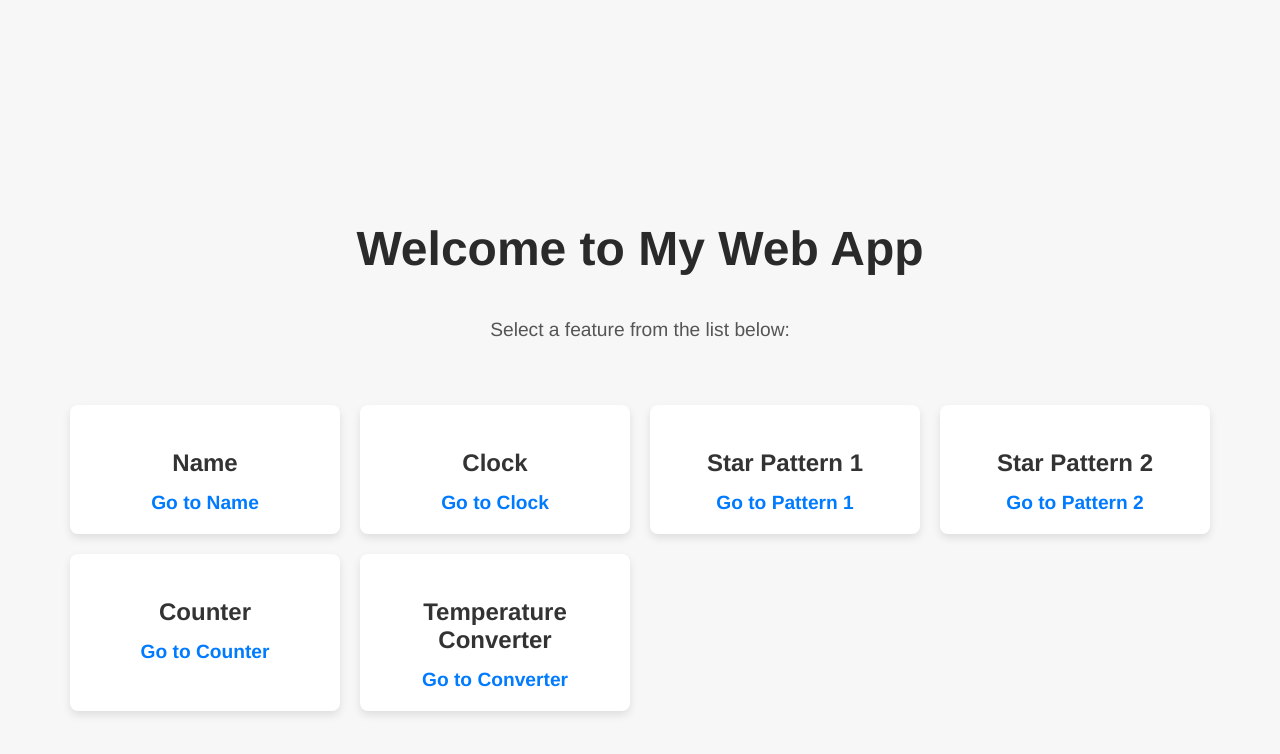
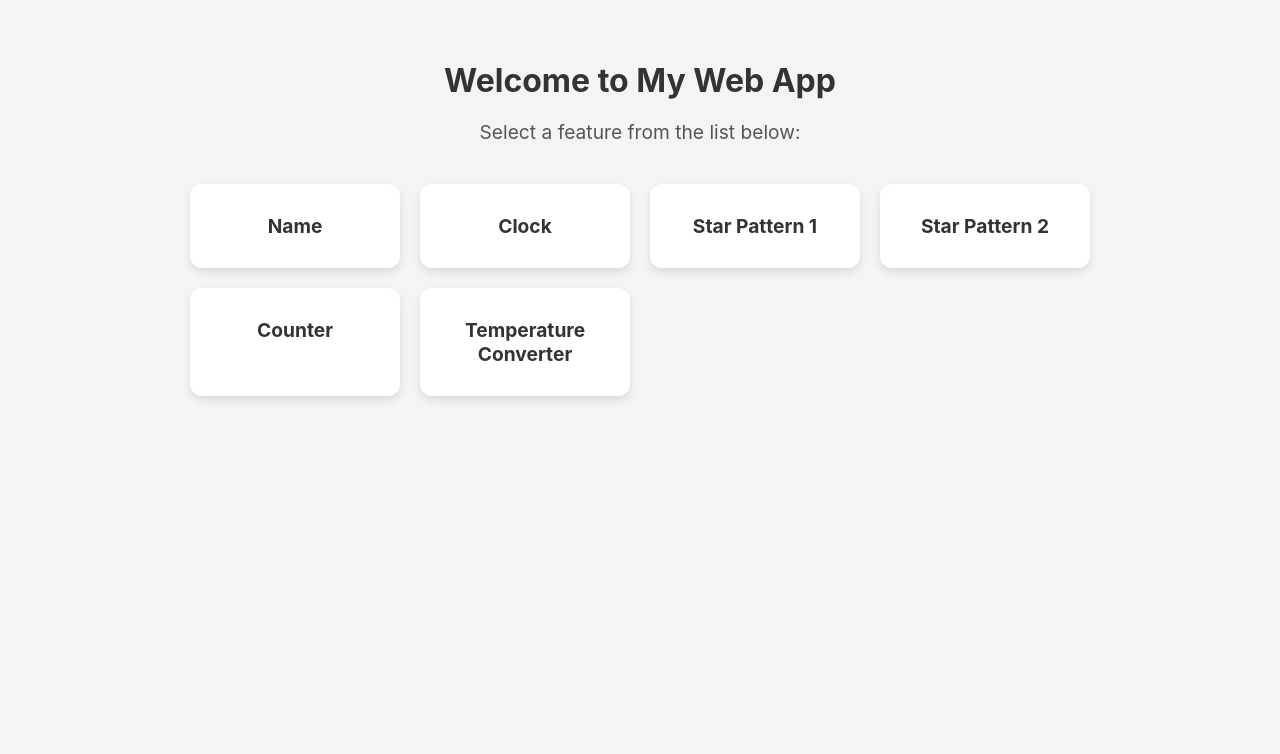
Before and after one commit to Pranay-Erra/TS-1, a React (Create React App) app in the folder frontend/: page / in a window 1280 px wide. Shown: the top 754 px of the page. Built offline with nearby package versions, Linux system fonts and the light colour scheme.

Commit message:
final code

```diff
--- a/frontend/src/Home/home.css
+++ b/frontend/src/Home/home.css
@@ -1,90 +1,66 @@
-/* home.css */
 .home-container {
     text-align: center;
-    padding: 50px;
-    background-color: #f7f7f7;
-    color: #333;
+    padding: 40px 20px;
+    background-color: #f4f4f4;
     min-height: 100vh;
-    display: flex;
-    flex-direction: column;
-    justify-content: center;
-    align-items: center;
-    font-family: 'Helvetica Neue', Arial, sans-serif;
 }
 
-h1 {
-    font-size: 3rem;
-    color: #2a2a2a;
-    font-weight: 600;
+.home-title {
+    font-size: 2rem;
+    color: #333;
+    margin-bottom: 10px;
+}
+
+.home-description {
+    font-size: 1.2rem;
+    color: #555;
     margin-bottom: 20px;
 }
 
-p {
-    font-size: 1.2rem;
-    margin-bottom: 30px;
-    color: #555;
-    line-height: 1.5;
+.features-grid {
+    display: grid;
+    grid-template-columns: repeat(auto-fit, minmax(200px, 1fr));
+    gap: 20px;
+    max-width: 900px;
+    margin: 0 auto;
+    padding: 20px;
 }
 
-/* Grid layout for links */
-.features-container {
-    display: grid;
-    grid-template-columns: repeat(auto-fill, minmax(250px, 1fr));
-    gap: 20px;
-    padding: 0 20px;
-    max-width: 1200px;
-    margin-top: 30px;
+.feature-item {
+    background: #ffffff;
+    border-radius: 12px;
+    padding: 20px;
+    text-align: center;
+    box-shadow: 0px 4px 8px rgba(0, 0, 0, 0.1);
+    transition: transform 0.3s ease-in-out, box-shadow 0.3s ease-in-out;
+    cursor: pointer;
 }
 
-.feature-card {
-    background-color: #fff;
-    border-radius: 8px;
-    padding: 20px;
-    box-shadow: 0 4px 8px rgba(0, 0, 0, 0.1);
-    transition: transform 0.3s ease, box-shadow 0.3s ease;
+.feature-item:hover {
+    transform: translateY(-5px);
+    box-shadow: 0px 6px 12px rgba(0, 0, 0, 0.2);
 }
 
-.feature-card:hover {
-    transform: translateY(-5px);
-    box-shadow: 0 8px 16px rgba(0, 0, 0, 0.2);
+.feature-item a {
+    text-decoration: none;
+    font-size: 1.2rem;
+    font-weight: bold;
+    color: #333;
+    display: block;
+    padding: 10px 0;
 }
 
-.feature-card a {
-    text-decoration: none;
-    color: #007BFF;
-    font-size: 1.2rem;
-    font-weight: 600;
-    display: block;
-    text-align: center;
-}
-
-.feature-card a:hover {
-    color: #0056b3;
-}
-
-.feature-card h3 {
-    font-size: 1.5rem;
-    margin-bottom: 15px;
-    color: #333;
-}
-
-/* Responsive Styles */
+/* Responsive Design */
 @media (max-width: 768px) {
-    h1 {
-        font-size: 2.5rem;
+    .home-title {
+        font-size: 1.8rem;
     }
 
-    p {
+    .home-description {
         font-size: 1rem;
     }
-}
 
-@media (max-width: 480px) {
-    h1 {
-        font-size: 2rem;
-    }
-
-    p {
-        font-size: 0.9rem;
+    .features-grid {
+        grid-template-columns: 1fr;
     }
 }
--- a/frontend/src/Home/home.js
+++ b/frontend/src/Home/home.js
@@ -1,35 +1,30 @@
 import React from 'react';
 import { Link } from 'react-router-dom';
 import './home.css';
+
 const Home = () => {
     return (
         <div className="home-container">
-            <h1>Welcome to My Web App</h1>
-            <p>Select a feature from the list below:</p>
-            <div className="features-container">
-                <div className="feature-card">
-                    <h3>Name</h3>
-                    <Link to="/name">Go to Name</Link>
+            <h1 className="home-title">Welcome to My Web App</h1>
+            <p className="home-description">Select a feature from the list below:</p>
+            <div className="features-grid">
+                <div className="feature-item">
+                    <Link to="/name">Name</Link>
                 </div>
-                <div className="feature-card">
-                    <h3>Clock</h3>
-                    <Link to="/time">Go to Clock</Link>
+                <div className="feature-item">
+                    <Link to="/time">Clock</Link>
                 </div>
-                <div className="feature-card">
-                    <h3>Star Pattern 1</h3>
-                    <Link to="/p1">Go to Pattern 1</Link>
+                <div className="feature-item">
+                    <Link to="/p1">Star Pattern 1</Link>
                 </div>
-                <div className="feature-card">
-                    <h3>Star Pattern 2</h3>
-                    <Link to="/p2">Go to Pattern 2</Link>
+                <div className="feature-item">
+                    <Link to="/p2">Star Pattern 2</Link>
                 </div>
-                <div className="feature-card">
-                    <h3>Counter</h3>
-                    <Link to="/counter">Go to Counter</Link>
+                <div className="feature-item">
+                    <Link to="/counter">Counter</Link>
                 </div>
-                <div className="feature-card">
-                    <h3>Temperature Converter</h3>
-                    <Link to="/temp">Go to Converter</Link>
+                <div className="feature-item">
+                    <Link to="/temp">Temperature Converter</Link>
                 </div>
             </div>
         </div>
```
